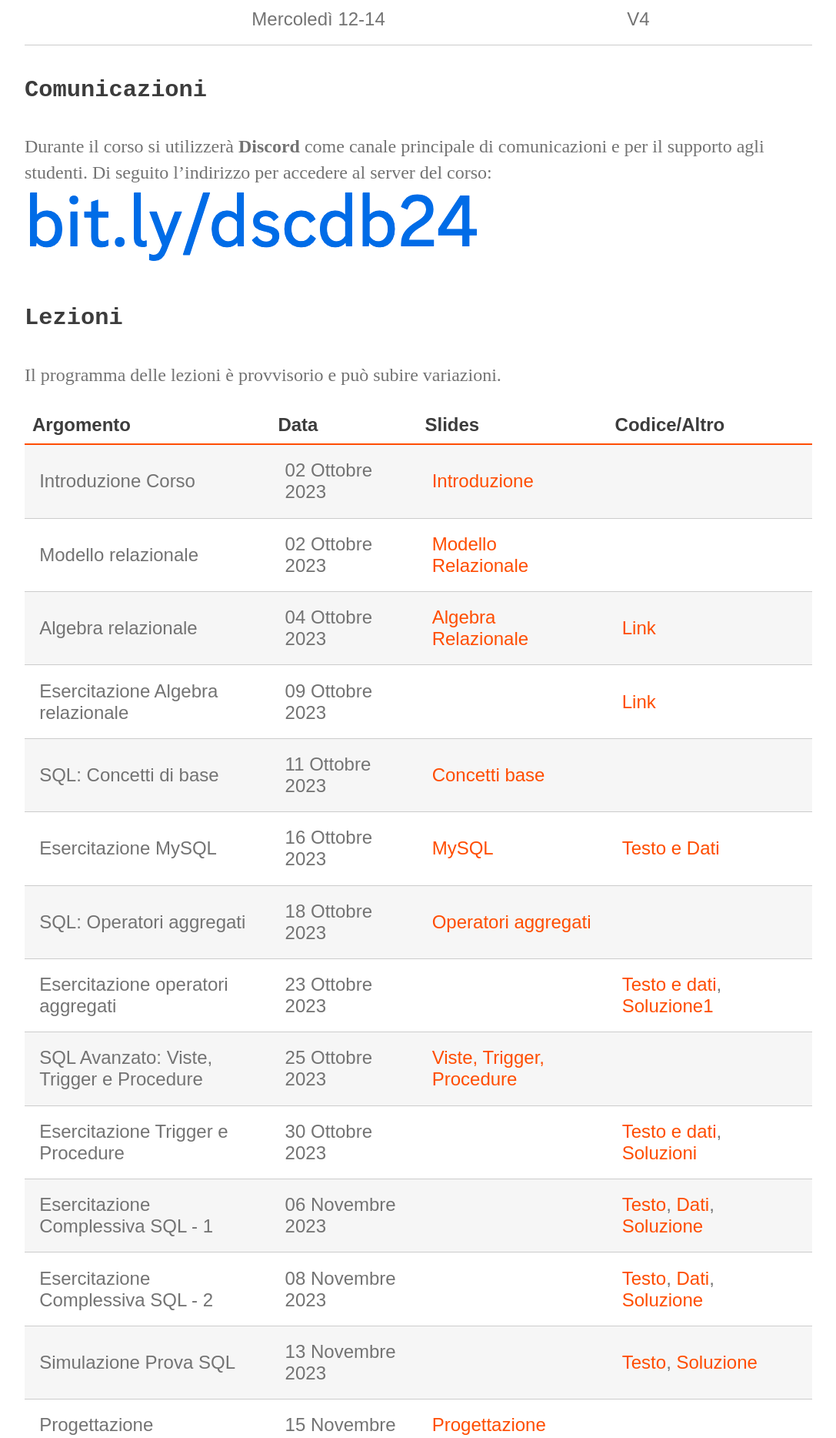
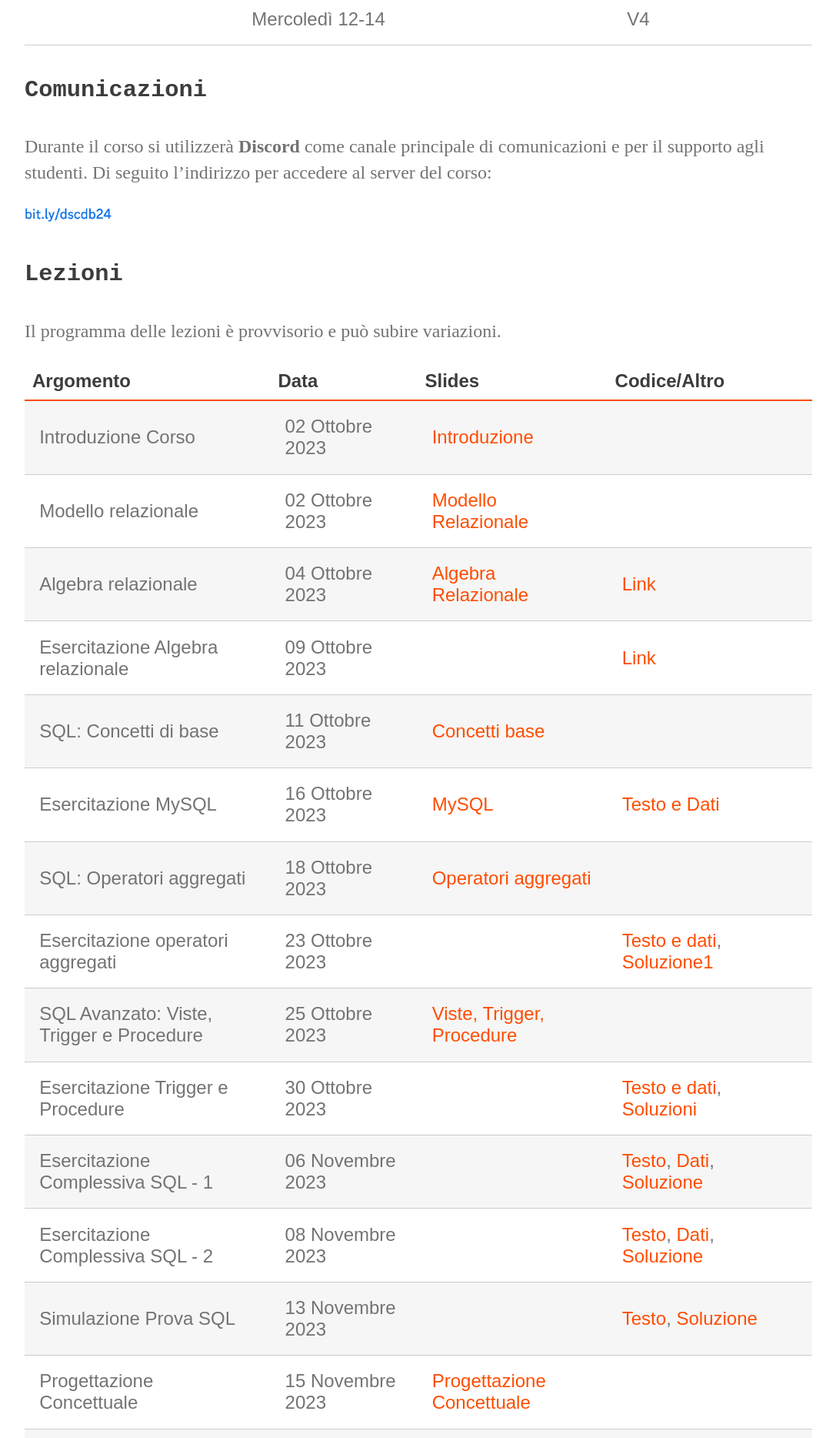
Before and after one commit to perceivelab/db-fo-24, a Jekyll site: the page built from index.md, in a window 1280 px wide. Shown: the part 412-2280 px from the top of the page at 77% size, without its empty margins (96-1183 px from the left). Built offline with Jekyll 4.4.1, drawn with Linux system fonts in a browser that asks for light colours.

Commit message:
Aggiornamento dimensione link discord

```diff
--- a/index.md
+++ b/index.md
@@ -17,7 +17,8 @@ layout: default
 
 Durante il corso si utilizzerà **Discord** come canale principale di comunicazioni e per il supporto agli studenti.
 Di seguito l'indirizzo per accedere al server del corso:
-![](imgs/discord.png)
+
+<img src='imgs/discord.png' height='20'>
 
 #### Lezioni
 
```
